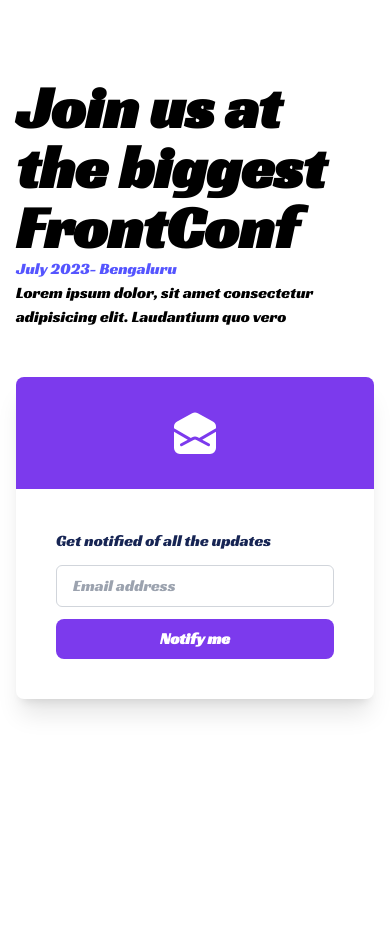
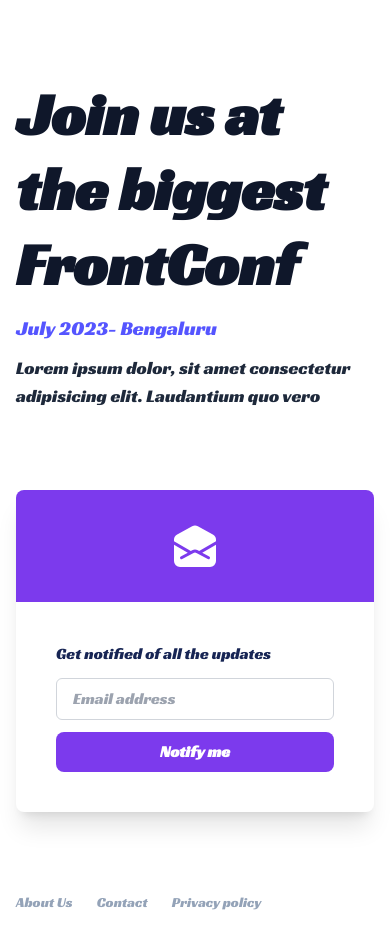
Before and after one commit to akashmmcode/Tailwind, a website: page public/index.html in a window 390 px wide. Shown: the part 63-1007 px from the top of the page. Before the commit the page ends 844 px from the top, so only its background shows below. Drawn offline with Linux system fonts and the light colour scheme.

Commit message:
mobile-done

```diff
--- a/public/index.html
+++ b/public/index.html
@@ -6,18 +6,22 @@
     <title>FrontConf</title>
     <link rel="stylesheet" href="css/styles.css" />
   </head>
-  <body>
+  <body class="antialiased text-slate-800">
     <section class="px-4 max-w-screen-2xl min-h-screen">
       <header class="py-8">
         <a href="#">
           <img src="./images/favicon.ico" alt="image" class="h-7" />
         </a>
       </header>
+
+      <section class="flex flex-col lg:flex-row gap-20 py-12">
         <!--description section starts-->
-      <section class="py-12">
-        <h1 class="font-semibold text-6xl">Join us at the biggest FrontConf</h1>
-        <p class="text-primary">July 2023- Bengaluru</p>
-        <p>
+        <section>
+          <h1 class="font-semibold text-6xl leading-tight text-slate-900">
+            Join us at the biggest FrontConf
+          </h1>
+          <p class="text-primary mt-3 text-xl">July 2023- Bengaluru</p>
+          <p class="mt-3 text-lg">
             Lorem ipsum dolor, sit amet consectetur adipisicing elit. Laudantium
             quo vero
           </p>
@@ -64,5 +68,19 @@
         </section>
         <!-- subscribtion section ends-->
       </section>
+      <footer class="py-8">
+        <ul class="flex gap-6 text-sm text-slate-400">
+          <li>
+            <a href="#">About Us</a>
+          </li>
+          <li>
+            <a href="#">Contact</a>
+          </li>
+          <li>
+            <a href="#">Privacy policy</a>
+          </li>
+        </ul>
+      </footer>
+    </section>
   </body>
 </html>
--- a/tailwind.config.js
+++ b/tailwind.config.js
@@ -6,10 +6,13 @@ module.exports = {
   theme: {
     extend: {
       fontFamily: {
-        sans: ["Racing Sans One", ...defaultTheme.fontFamily.sans],
+        sans: ["Fira Sans", ...defaultTheme.fontFamily.sans], //custom added font
       },
       colors: {
         primary: "#5555ff",
+      },
+      height: {
+        13: "3.25rem", //custom added spacing
       },
     },
   },
```
Also changed, not shown: public/css/styles.css, 1 other file. Lines whose indentation alone changed are shown as unchanged.
